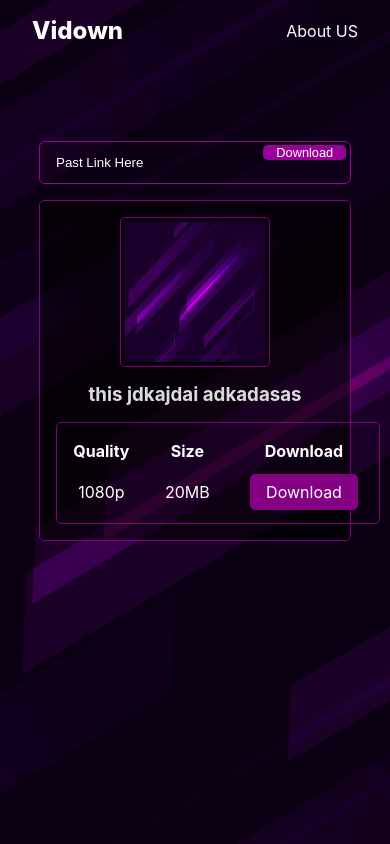
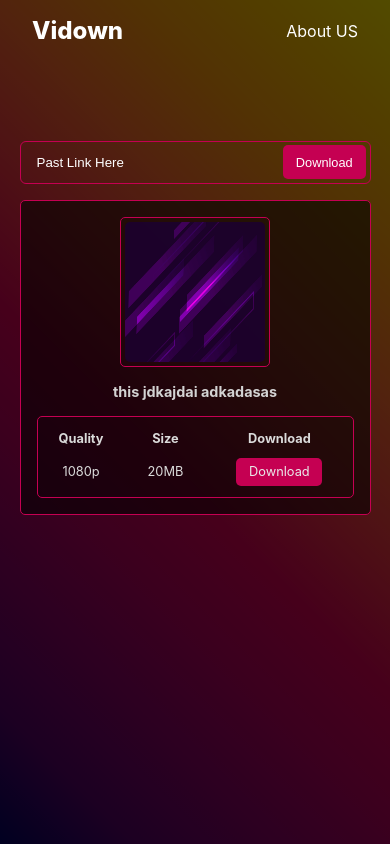
Before and after one commit to shuvra-matrix/SOCIAL-MEDIA-VIDEO-DOWNLOAD---MERN, a React (Create React App) app in the folder public/: page / in a window 390 px wide. Built offline with nearby package versions, Linux system fonts and the light colour scheme.

Commit message:
update background design

```diff
--- a/public/src/App.module.css
+++ b/public/src/App.module.css
@@ -1,4 +1,4 @@
 .main-div {
-  background-color: #00000098;
+  background-color: #000000ad;
   height: 100vh;
 }
--- a/public/src/components/ResultSection/ResultSection.module.css
+++ b/public/src/components/ResultSection/ResultSection.module.css
@@ -1,7 +1,7 @@
 .result-div {
   width: 100%;
   border-radius: 5px;
-  border: 1px solid #830083;
+  border: 1px solid #c50052;
   margin-top: 1rem;
   padding: 1rem;
   text-align: center;
@@ -9,7 +9,7 @@
 }
 
 .thumb-div {
-  border: 1px solid #830083;
+  border: 1px solid #c50052;
   width: 150px;
   height: 150px;
   display: flex;
@@ -28,13 +28,13 @@
 
 .result-div h3 {
   margin: 1rem 0rem;
-  color: rgb(219, 219, 219);
+  color: rgb(211, 211, 211);
 }
 
 .download-section table {
   width: 100%;
-  color: white;
-  border: 1px solid #830083;
+  color: rgb(218, 218, 218);
+  border: 1px solid #c50052;
   border-radius: 5px;
 }
 
@@ -48,13 +48,58 @@
 
 .download-section a {
   padding: 0.5rem 1rem;
-  background-color: #830083;
+  background-color: #c50052;
   text-decoration: none;
-  color: white;
+  color: rgb(234, 234, 234);
   border-radius: 5px;
   cursor: pointer;
 }
 
 .download-section a:hover {
-  background-color: #740274;
+  background-color: #a10144;
 }
+
+@media (max-width: 425px) {
+  .result-div h3 {
+    font-size: 0.9rem;
+  }
+
+  .download-section th {
+    padding-top: 0.8rem;
+    font-size: 0.8rem;
+  }
+
+  .download-section td {
+    padding: 1rem;
+    font-size: 0.8rem;
+  }
+  .download-section a {
+    padding: 0.4rem 0.8rem;
+    font-size: 0.8rem;
+  }
+}
+
+@media (max-width: 375px) {
+  .download-section th {
+    padding-top: 0.8rem;
+  }
+
+  .download-section td {
+    padding: 0.8rem;
+  }
+  .download-section a {
+    padding: 0.3rem 0.6rem;
+    font-size: 0.7rem;
+  }
+
+  .result-div {
+    padding: 1rem 0.8rem;
+    margin-top: 2rem;
+  }
+}
+
+@media (max-width: 299px) {
+  .result-div {
+    overflow: auto;
+  }
+}
--- a/public/src/components/UserInput/InputSection.module.css
+++ b/public/src/components/UserInput/InputSection.module.css
@@ -7,7 +7,7 @@
 .input {
   width: 100%;
   padding: 1rem 105px 1rem 1rem;
-  border: 1px solid #9c009b;
+  border: 1px solid #c50052;
   border-radius: 6px;
   background-color: transparent;
   color: white;
@@ -27,7 +27,7 @@
   padding: 0.75rem 1rem;
   border: 0px;
   border-radius: 5px;
-  background-color: #9c009b;
+  background-color: #c50052;
   color: white;
   right: 5px;
   top: 5px;
@@ -35,7 +35,7 @@
 }
 
 .btn:hover {
-  background-color: #830083;
+  background-color: #91003c;
 }
 
 @media (max-width: 425px) {
@@ -43,7 +43,7 @@
     padding: 0.8rem 100px 0.8rem 1rem;
   }
   .btn {
-    padding: 0 0.8rem;
+    padding: 0.6rem 0.8rem;
     right: 5px;
     top: 4px;
   }
--- a/public/src/components/UserInput/UserInput.module.css
+++ b/public/src/components/UserInput/UserInput.module.css
@@ -12,12 +12,12 @@
 
 @media (max-width: 550px) {
   .input-div {
-    width: 70%;
+    width: 80%;
   }
 }
 
 @media (max-width: 425px) {
   .input-div {
-    width: 80%;
+    width: 90%;
   }
 }
--- a/public/src/index.css
+++ b/public/src/index.css
@@ -13,6 +13,19 @@ body {
     sans-serif;
   -webkit-font-smoothing: antialiased;
   -moz-osx-font-smoothing: grayscale;
+  background-image: linear-gradient(
+    45deg,
+    hsl(240deg 100% 20%) 0%,
+    hsl(289deg 100% 21%) 11%,
+    hsl(315deg 100% 27%) 22%,
+    hsl(329deg 100% 36%) 33%,
+    hsl(337deg 100% 43%) 44%,
+    hsl(357deg 91% 59%) 56%,
+    hsl(17deg 100% 59%) 67%,
+    hsl(34deg 100% 53%) 78%,
+    hsl(45deg 100% 50%) 89%,
+    hsl(55deg 100% 50%) 100%
+  );
   height: 100vh;
 }
 
--- a/public/src/index.js
+++ b/public/src/index.js
@@ -2,21 +2,9 @@ import React from "react";
 import ReactDOM from "react-dom/client";
 import "./index.css";
 import App from "./App";
-import BG from "./assets/bg.jpg";
 
 const root = ReactDOM.createRoot(document.getElementById("root"));
-root.render(
-  <div
-    style={{
-      background: `url(${BG})`,
-      backgroundPosition: "center",
-      backgroundRepeat: "no-repeat",
-      backgroundSize: "cover",
-    }}
-  >
-    <App />
-  </div>
-);
+root.render(<App />);
 
 // If you want to start measuring performance in your app, pass a function
 // to log results (for example: reportWebVitals(console.log))
```
